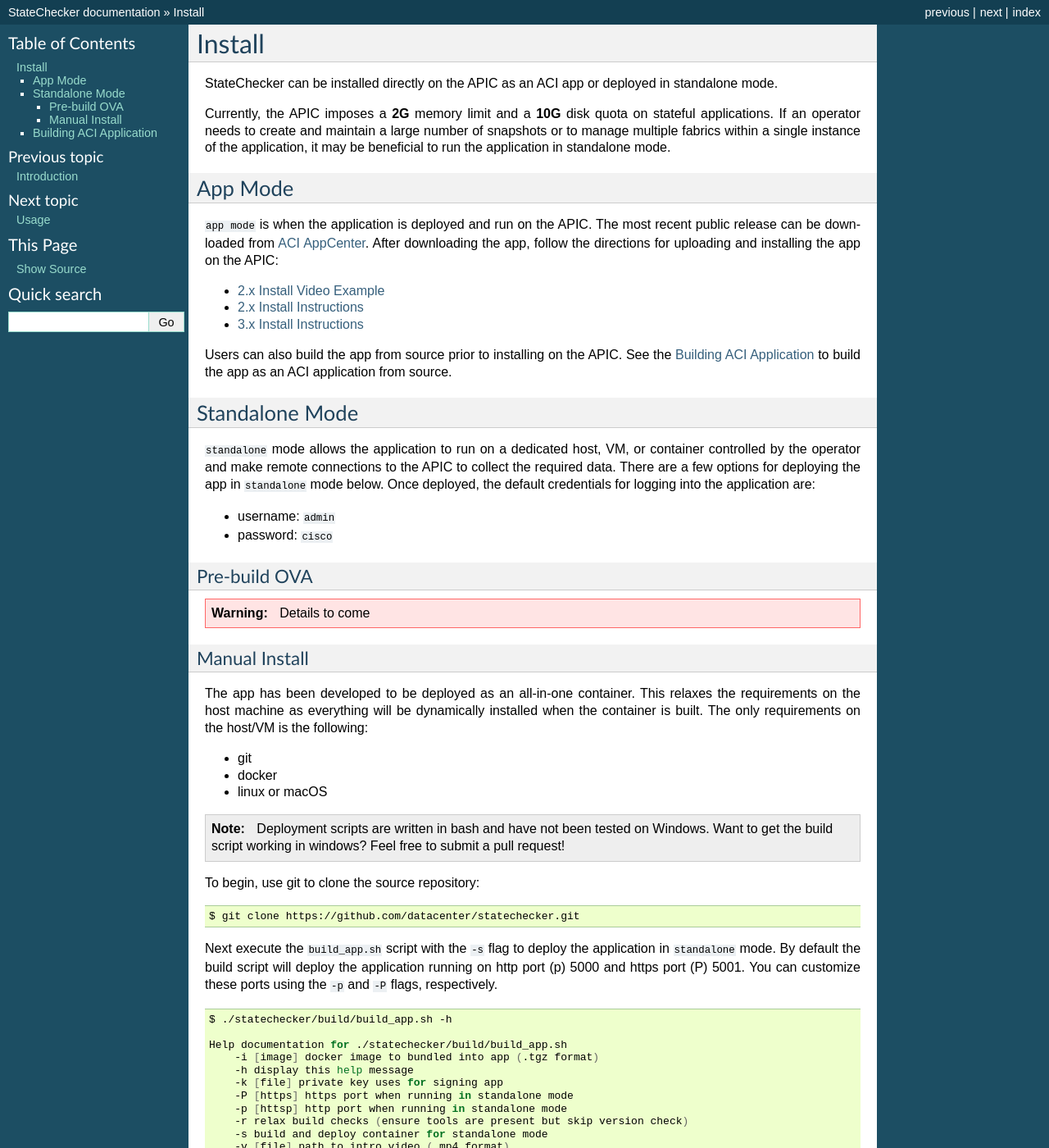
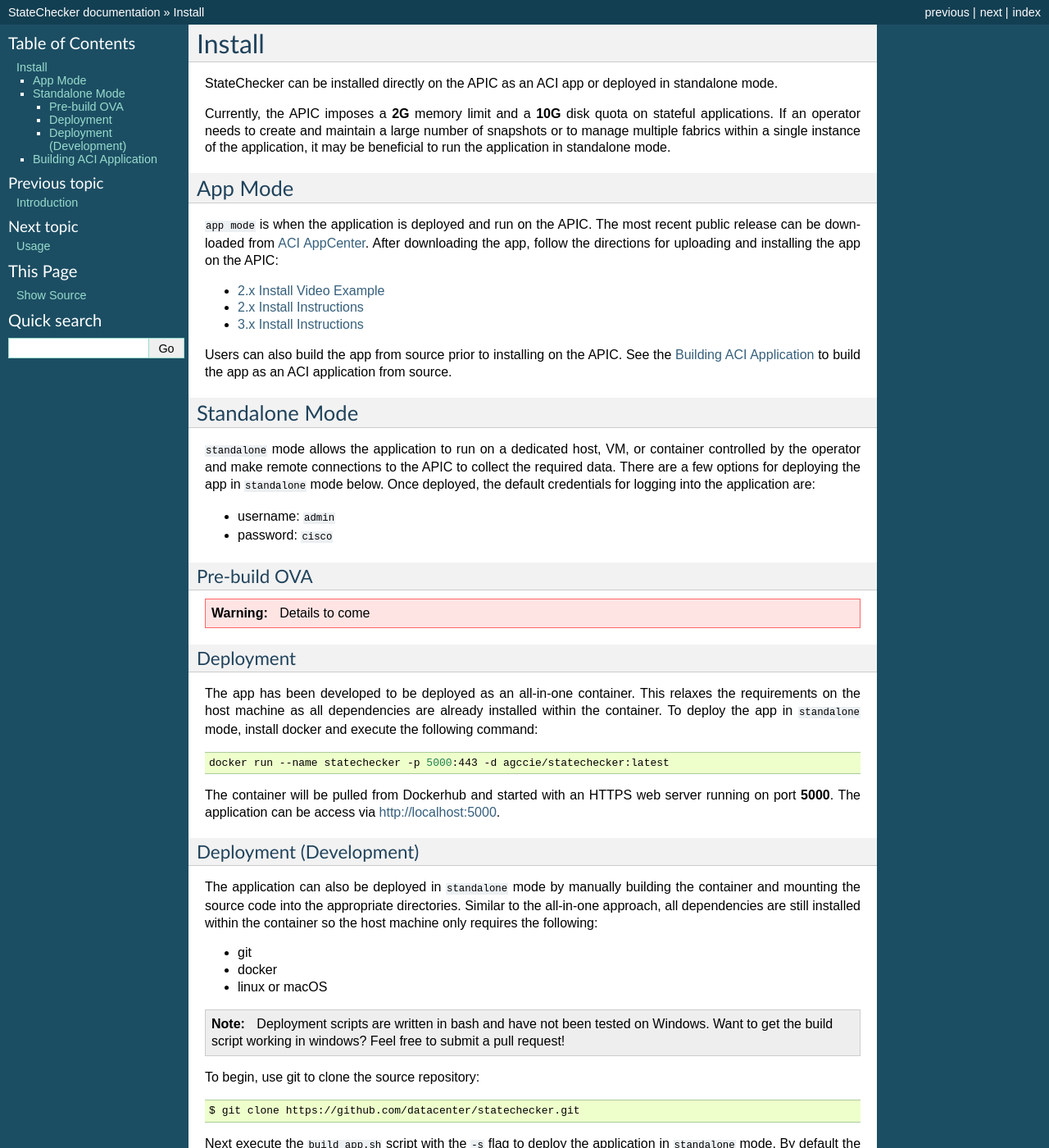
Before and after one commit to datacenter/statechecker, a Sphinx documentation site: the page built from docs/install.rst, in a window 1280 px wide and 1400 px high. Shown: the whole window at 82% size. Built offline with Sphinx 7.4.7, drawn with Linux system fonts in a browser that asks for light colours; some of the changed text lies outside the part shown.

Commit message:
updated documentation

```diff
--- a/docs/install.rst
+++ b/docs/install.rst
@@ -39,12 +39,27 @@
 
 .. warning:: Details to come
 
-Manual Install
---------------
+Deployment
+----------
 
 The app has been developed to be deployed as an all-in-one container. This relaxes the requirements
-on the host machine as everything will be dynamically installed when the container is built.  The
-only requirements on the host/VM is the following:
+on the host machine as all dependencies are already installed within the container.  To deploy the
+app in ``standalone`` mode, install docker and execute the following command:
+
+.. code-block:: bash
+
+    docker run --name statechecker -p 5000:443 -d agccie/statechecker:latest
+
+The container will be pulled from Dockerhub and started with an HTTPS web server running on port
+**5000**. The application can be access via `http://localhost:5000 <http://localhost:5000>`_.
+
+Deployment (Development)
+------------------------
+
+The application can also be deployed in ``standalone`` mode by manually building the container and
+mounting the source code into the appropriate directories. Similar to the all-in-one approach, all
+dependencies are still installed within the container so the host machine only requires the
+following:
 
 - git
 - docker
@@ -69,6 +84,7 @@
     $ ./statechecker/build/build_app.sh -h
 
     Help documentation for ./statechecker/build/build_app.sh
+        -a [name] build all-in-one container image (used for creating docker hub image only)
         -i [image] docker image to bundled into app (.tgz format)
         -h display this help message
         -k [file] private key uses for signing app
```
Also changed, not shown: README.md (+6 -2 lines).
